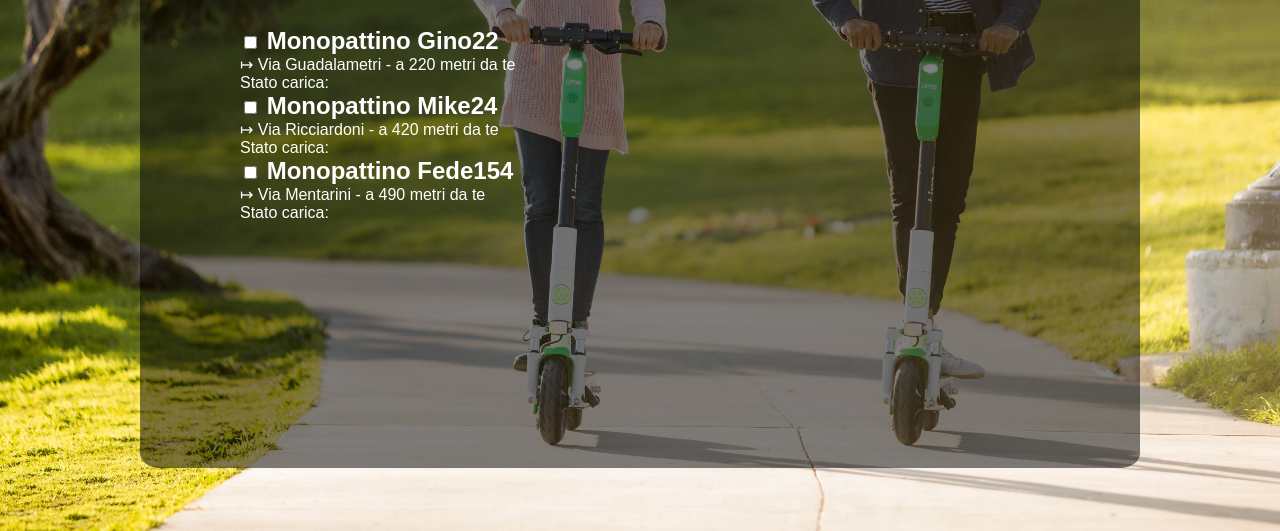
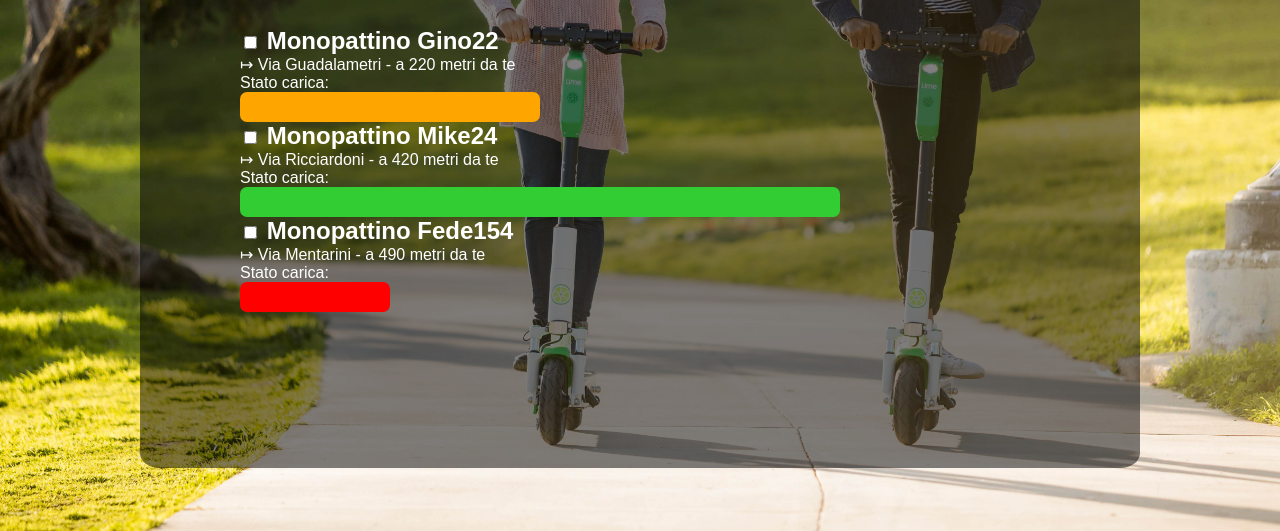
Before and after one commit to Plvmmu10/Coding-Challenge, a plain HTML site: page Coding Challenge/index.html in a window 1280 px wide. Shown: the part 333-864 px from the top of the page. Drawn offline with Linux system fonts and the light colour scheme.

Commit message:
Updated index.html
Added charge class to all charges

```diff
--- a/Coding Challenge/index.html
+++ b/Coding Challenge/index.html
@@ -30,7 +30,7 @@
           <h2><input type="checkbox"> Monopattino Gino22</h2> <br>
           <span> &#8614; Via Guadalametri - a 220 metri da te</span> <br>
           <span>Stato carica:</span>
-          <div id="first-charge"></div>
+          <div id="first-charge" class="charge"></div>
         </<section>
 
 
@@ -39,7 +39,7 @@
           <h2><input type="checkbox"> Monopattino Mike24</h2> <br>
           <span> &#8614; Via Ricciardoni - a 420 metri da te</span> <br>
           <span>Stato carica:</span>
-          <div id="second-charge"></div>
+          <div id="second-charge" class="charge"></div>
         </section>
 
 
@@ -48,7 +48,7 @@
           <h2><input type="checkbox"> Monopattino Fede154</h2> <br>
           <span> &#8614; Via Mentarini - a 490 metri da te</span> <br>
           <span>Stato carica:</span>
-          <div id="third-charge"></div>
+          <div id="third-charge" class="charge"></div>
         </section>
       </main>
     </div>
```
